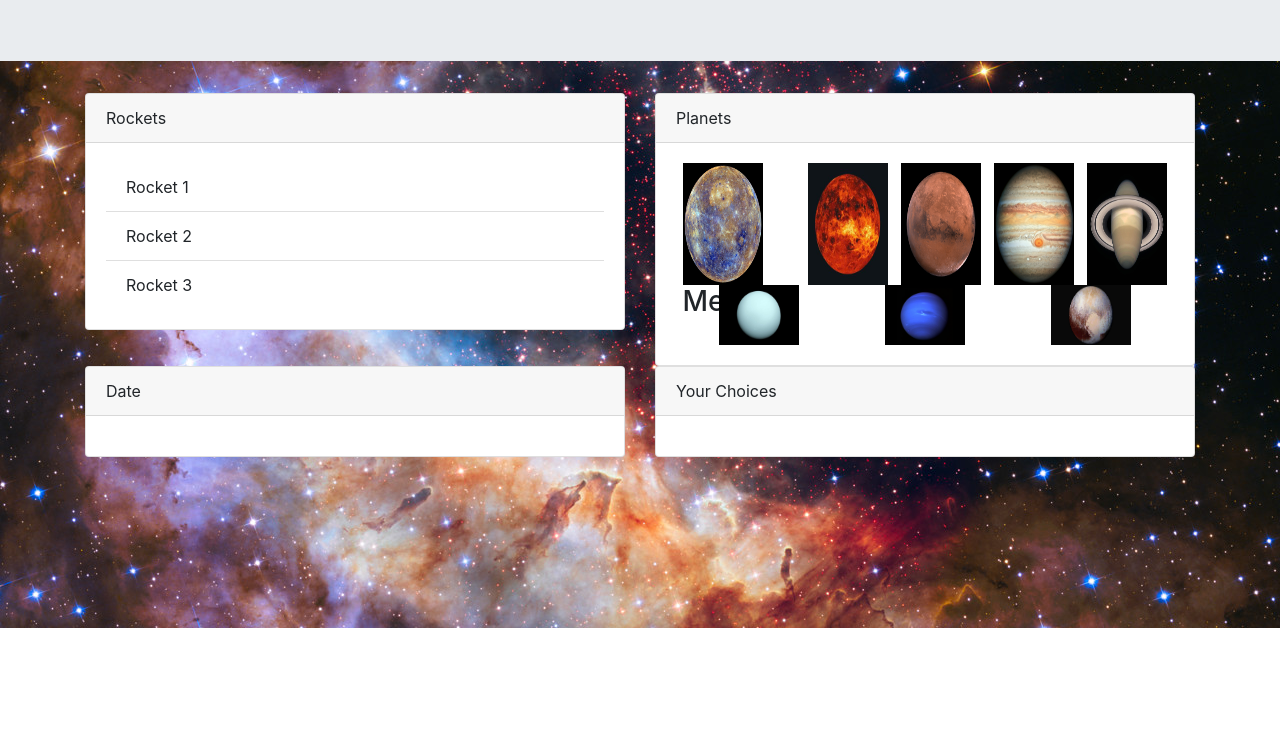
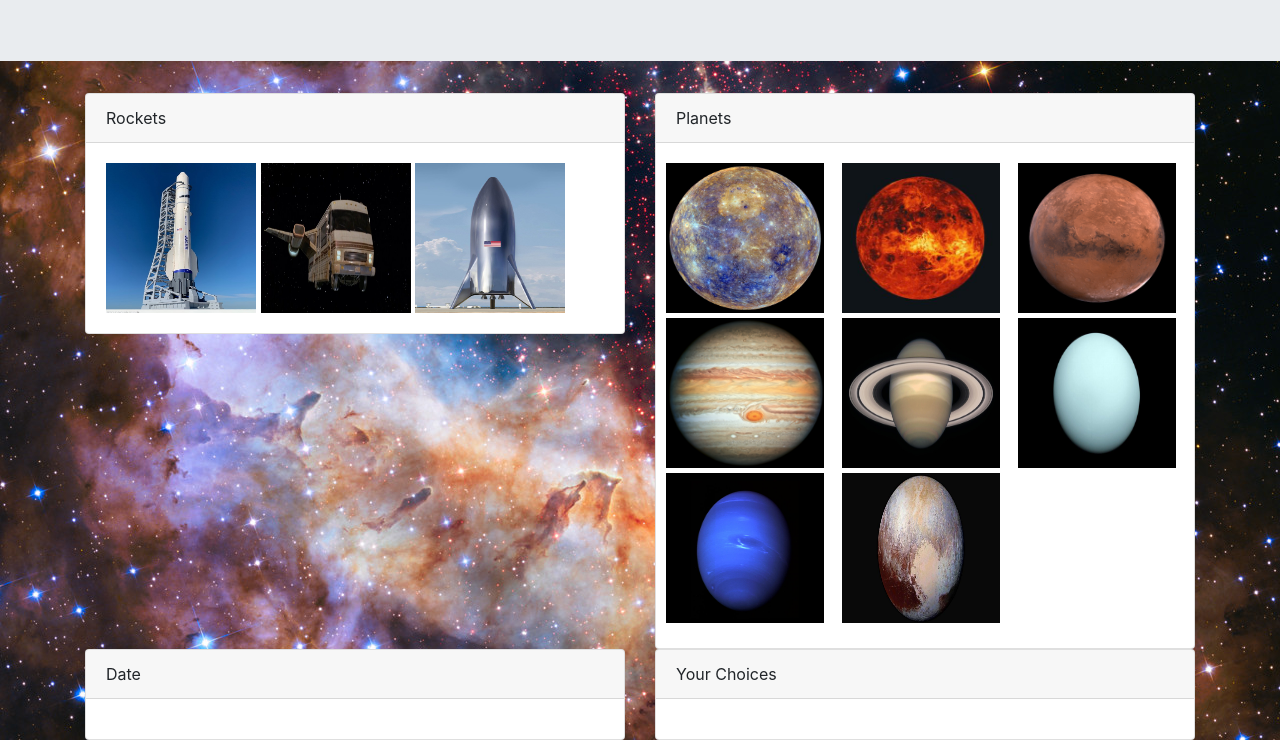
Before and after one commit to zibrahim2046/Project-1, a plain HTML site: page index.html in a window 1280 px wide. Shown: the part 172-912 px from the top of the page. Before the commit the page ends 800 px from the top, so only its background shows below. Drawn offline with nearby package versions, Linux system fonts and the light colour scheme.

Commit message:
added rocket images to my html and formatted planets card:

```diff
--- a/assets/css/style.css
+++ b/assets/css/style.css
@@ -1,14 +1,33 @@
+* {
+  box-sizing: border-box;
+}
+
 body {
   background-image: url("../images/background.jpg");
 }
-.planets {
-  flex-wrap: wrap;
-  display: flex;
-  justify-content: space-around;
+
+.rockets {
+  width: 150px;
+  height: 150px;
 }
-.planet {
-  width: 80px;
-  height: 100%;
+
+.rocket{
+  display: inline-block;
+  overflow: hidden;
+}
+
+
+.col-sm-4 .planet {
+  text-align: center;
+  width: 90%;
+  height: 150px;
+  margin-left: 5px;
+  margin-bottom: 5px;
+
+}
+
+.col-sm-4 {
+  padding: 0;
 }
 
 .items {
--- a/index.html
+++ b/index.html
@@ -31,16 +31,14 @@
   <div class="container">
     <div class="row">
       <div class="col-md-6">
-        <div class="card rockets">
+        <div class="card">
           <div class="card-header">
             Rockets
           </div>
           <div class="card-body">
-            <ul class="list-group list-group-flush">
-              <li class="list-group-item">Rocket 1</li>
-              <li class="list-group-item">Rocket 2</li>
-              <li class="list-group-item">Rocket 3</li>
-            </ul>
+            <img class = "rockets" src="assets/images/newglenn.jpg" alt = "school" data = "newGlenn">
+            <img class = "rockets" src="assets/images/Spaceballs.jpg" alt = "school" data = "spaceballs">
+            <img class = "rockets" src="assets/images/starship.jpg" alt = "school" data = "starship">
           </div>
         </div>
       </div>
@@ -50,31 +48,52 @@
           <div class="card-header">
             Planets
           </div>
-          <div class="card-body planets">
+          <div class="card-body planets container">
+            <div class = "row">
+              <div class = "col-sm-4">
                 <div class="planet-container">
                   <img class="planet" src="assets/images/mercury.jpg" alt="Mercury" data="mercury" />
-              <h3>Mercury</h3>
                 </div>
+              </div>
+              <div class = "col-sm-4">
                 <div class="planet-container">
                   <img class="planet" src="assets/images/venus.jpg" alt="Venus" data="venus" />
                 </div>
+              </div>
+              <div class = "col-sm-4">
                 <div class="planet-container">
                   <img class="planet" src="assets/images/mars.jpg" alt="Mars" data="mars" />
                 </div>
+              </div>
+            </div>
+            <div class = "row">
+              <div class = "col-sm-4">
                 <div class="planet-container">
                   <img class="planet" src="assets/images/jupiter.jpg" alt="Jupiter" data="jupiter" />
                 </div>
+              </div>
+              <div class = "col-sm-4">
                 <div class="planet-container">
                   <img class="planet" src="assets/images/saturn.jpg" alt="Saturn" data="saturn" />
                 </div>
+                </div>
+              <div class = "col-sm-4">
                 <div class="planet-container">
                   <img class="planet" src="assets/images/uranus.jpg" alt="Uranus" data="uranus"/>
                 </div>
+              </div>
+            </div>
+            <div class = "row">
+              <div class = "col-sm-4">
                 <div class="planet-container">
                   <img class="planet" src="assets/images/neptune.jpg" alt="Neptune" data="neptune" />
                 </div>
+              </div>
+              <div class = "col-sm-4">
                 <div class="planet-container">
                   <img class="planet" src="assets/images/pluto.jpg" alt="pluto" data="pluto" />
+                </div>
+              </div>
             </div>
           </div>
         </div>
```
Also changed, not shown: assets/images/Spaceballs.jpg (added), assets/images/newglenn.jpg (added), assets/images/starship.jpg (added). Lines whose indentation alone changed are shown as unchanged.
